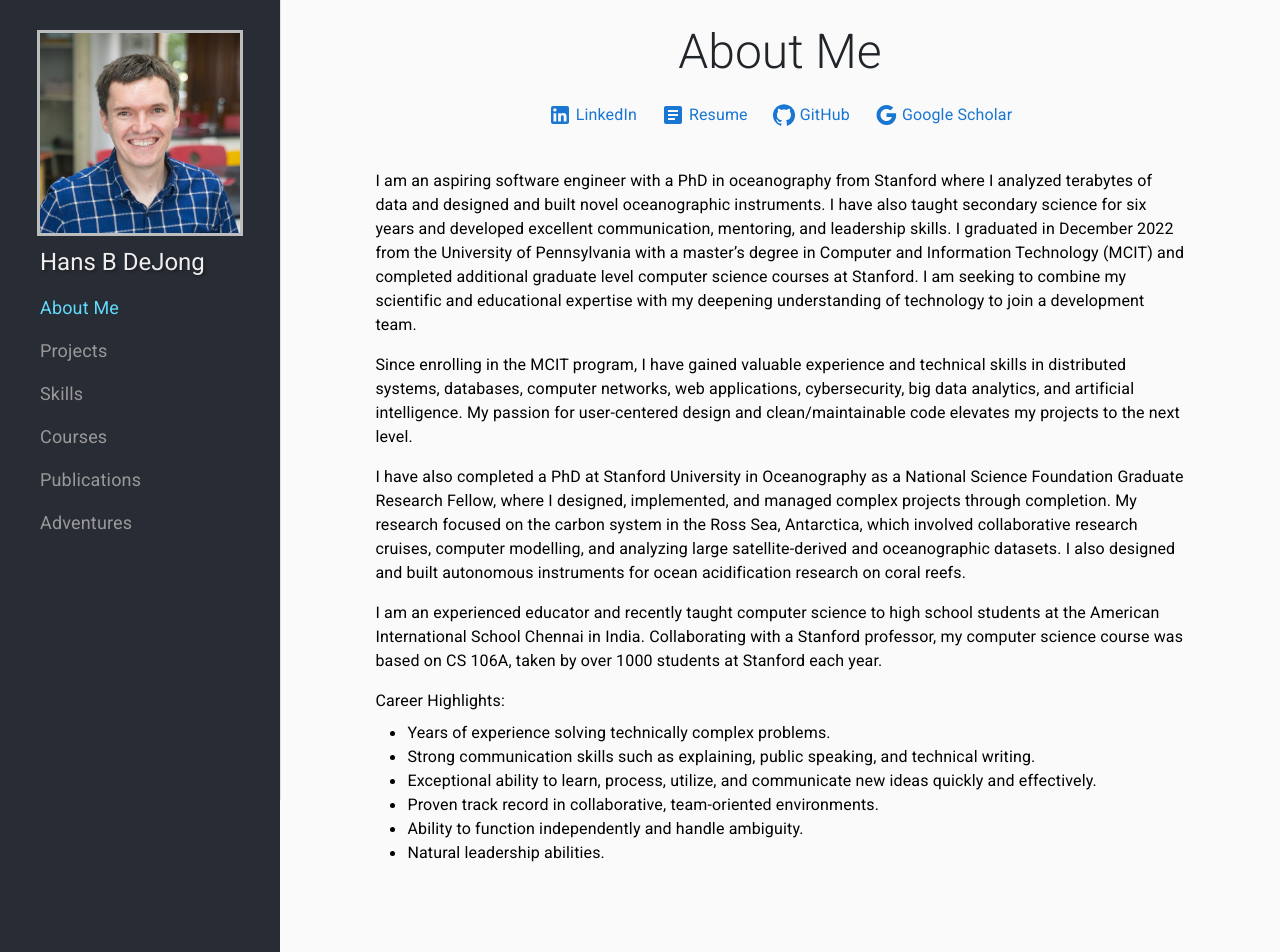
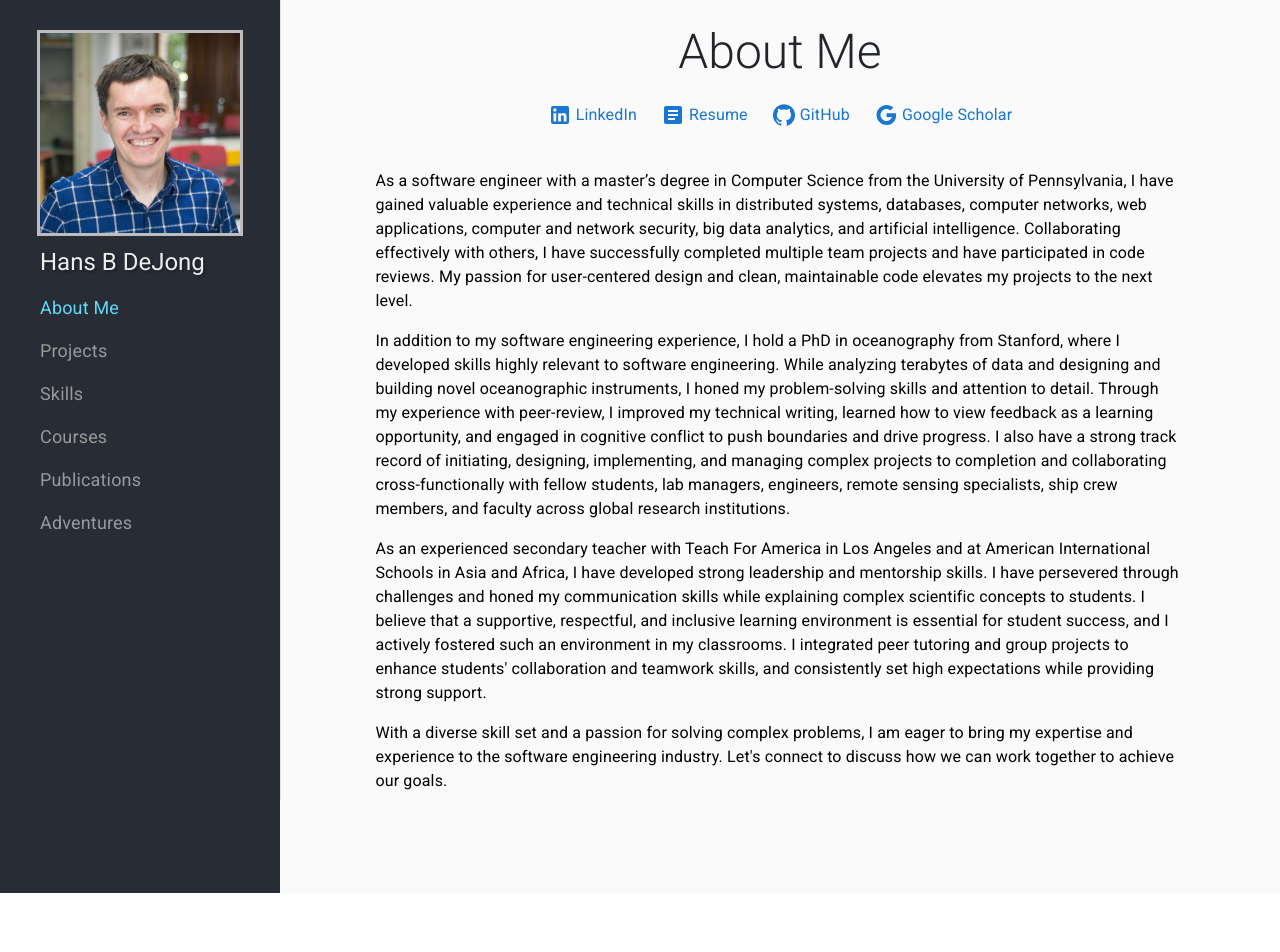
Before and after one commit to hansbdejong/portfolio, a React (Create React App) app: page / in a window 1280 px wide. Shown: the top 952 px of the page. After the commit the page ends 893 px from the top, so only its background shows below. Built offline with nearby package versions, Linux system fonts and the light colour scheme; the HTML template or start-up script is replaced by a standard one.

Commit message:
update resume

```diff
--- a/src/pages/MyStory.jsx
+++ b/src/pages/MyStory.jsx
@@ -20,20 +20,14 @@ import resume from '../Hans_DeJong_Resume.pdf';
 let data = {
     paragraphs:
         [
-            "I am an aspiring software engineer with a PhD in oceanography from Stanford where I analyzed terabytes of data and designed and built novel oceanographic instruments. I have also taught secondary science for six years and developed excellent communication, mentoring, and leadership skills. I graduated in December 2022 from the University of Pennsylvania with a master’s degree in Computer and Information Technology (MCIT) and completed additional graduate level computer science courses at Stanford. I am seeking to combine my scientific and educational expertise with my deepening understanding of technology to join a development team.",
-            "Since enrolling in the MCIT program, I have gained valuable experience and technical skills in distributed systems, databases, computer networks, web applications, cybersecurity, big data analytics, and artificial intelligence. My passion for user-centered design and clean/maintainable code elevates my projects to the next level.",
-            "I have also completed a PhD at Stanford University in Oceanography as a National Science Foundation Graduate Research Fellow, where I designed, implemented, and managed complex projects through completion. My research focused on the carbon system in the Ross Sea, Antarctica, which involved collaborative research cruises, computer modelling, and analyzing large satellite-derived and oceanographic datasets. I also designed and built autonomous instruments for ocean acidification research on coral reefs.",
-            "I am an experienced educator and recently taught computer science to high school students at the American International School Chennai in India. Collaborating with a Stanford professor, my computer science course was based on CS 106A, taken by over 1000 students at Stanford each year.",
-            "Career Highlights:",
+            "As a software engineer with a master’s degree in Computer Science from the University of Pennsylvania, I have gained valuable experience and technical skills in distributed systems, databases, computer networks, web applications, computer and network security, big data analytics, and artificial intelligence. Collaborating effectively with others, I have successfully completed multiple team projects and have participated in code reviews. My passion for user-centered design and clean, maintainable code elevates my projects to the next level.",
+	    "In addition to my software engineering experience, I hold a PhD in oceanography from Stanford, where I developed skills highly relevant to software engineering. While analyzing terabytes of data and designing and building novel oceanographic instruments, I honed my problem-solving skills and attention to detail. Through my experience with peer-review, I improved my technical writing, learned how to view feedback as a learning opportunity, and engaged in cognitive conflict to push boundaries and drive progress. I also have a strong track record of initiating, designing, implementing, and managing complex projects to completion and collaborating cross-functionally with fellow students, lab managers, engineers, remote sensing specialists, ship crew members, and faculty across global research institutions.",
+            "As an experienced secondary teacher with Teach For America in Los Angeles and at American International Schools in Asia and Africa, I have developed strong leadership and mentorship skills. I have persevered through challenges and honed my communication skills while explaining complex scientific concepts to students. I believe that a supportive, respectful, and inclusive learning environment is essential for student success, and I actively fostered such an environment in my classrooms. I integrated peer tutoring and group projects to enhance students' collaboration and teamwork skills, and consistently set high expectations while providing strong support.",
+            "With a diverse skill set and a passion for solving complex problems, I am eager to bring my expertise and experience to the software engineering industry. Let's connect to discuss how we can work together to achieve our goals."
         ],
     skills:
         [
-            "Years of experience solving technically complex problems.",
-            "Strong communication skills such as explaining, public speaking, and technical writing.",
-            "Exceptional ability to learn, process, utilize, and communicate new ideas quickly and effectively.",
-            "Proven track record in collaborative, team-oriented environments.",
-            "Ability to function independently and handle ambiguity.",
-            "Natural leadership abilities.",
+
         ]
 }
 
```
Also changed, not shown: 1 other file (tests, documents, lock files or other folders).
